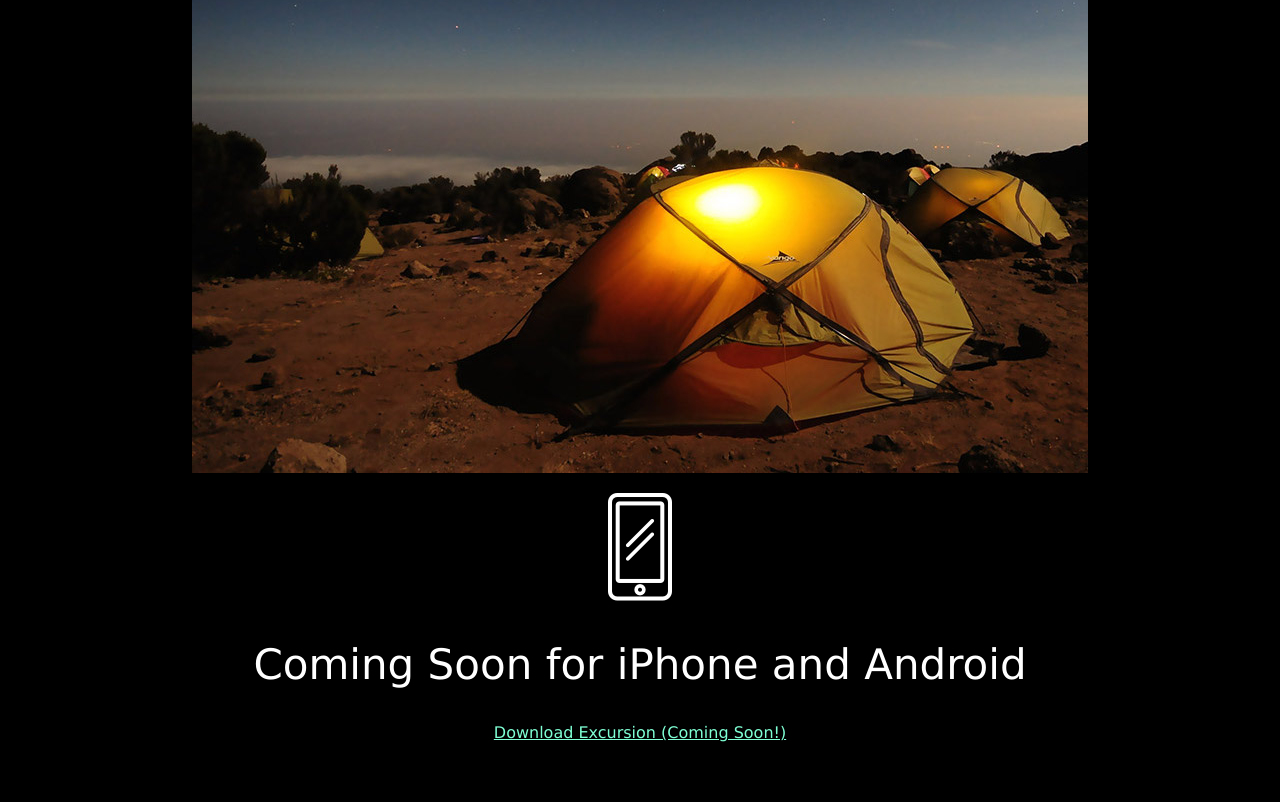
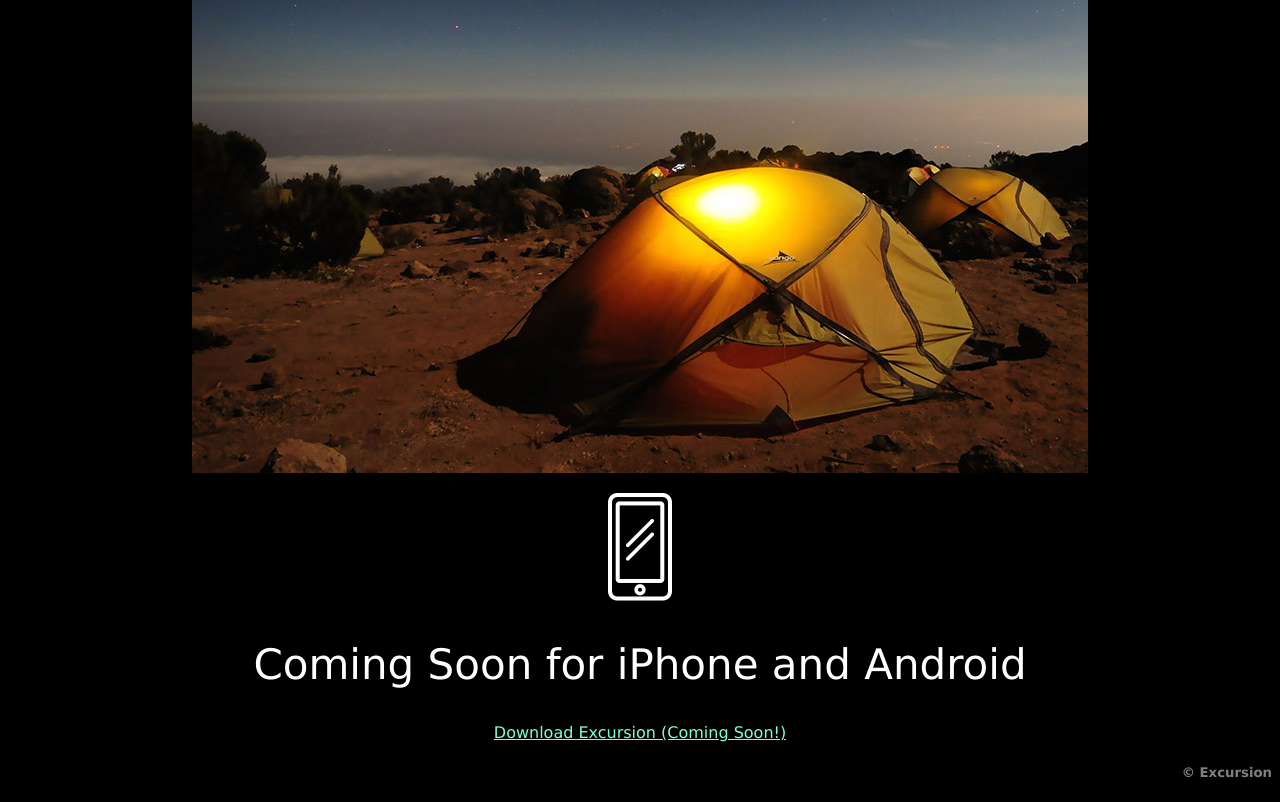
Before and after one commit to chilin170/excursion, a plain HTML site: page index.html in a window 1280 px wide. Shown: the part 539-1341 px from the top of the page. Before the commit the page ends 1297 px from the top, so only its background shows below. Drawn offline with Linux system fonts and the light colour scheme.

Commit message:
Added copyright text

```diff
--- a/index.html
+++ b/index.html
@@ -22,5 +22,7 @@
 
     <h2 class="header--secondary">Coming Soon for iPhone and Android</h2>
     <p><a class="link--cta" href="#">Download Excursion (Coming Soon!)</a></p>
+
+    <h5 class="copyright">© Excursion</h5>
 </body>
 </html>
--- a/resources/css/style.css
+++ b/resources/css/style.css
@@ -30,3 +30,10 @@ body {
     font-size: 16px;
     color: aquamarine;
 }
+
+/* COPYRIGHT */
+
+.copyright {
+    text-align: right;
+    color: gray;
+}
```
